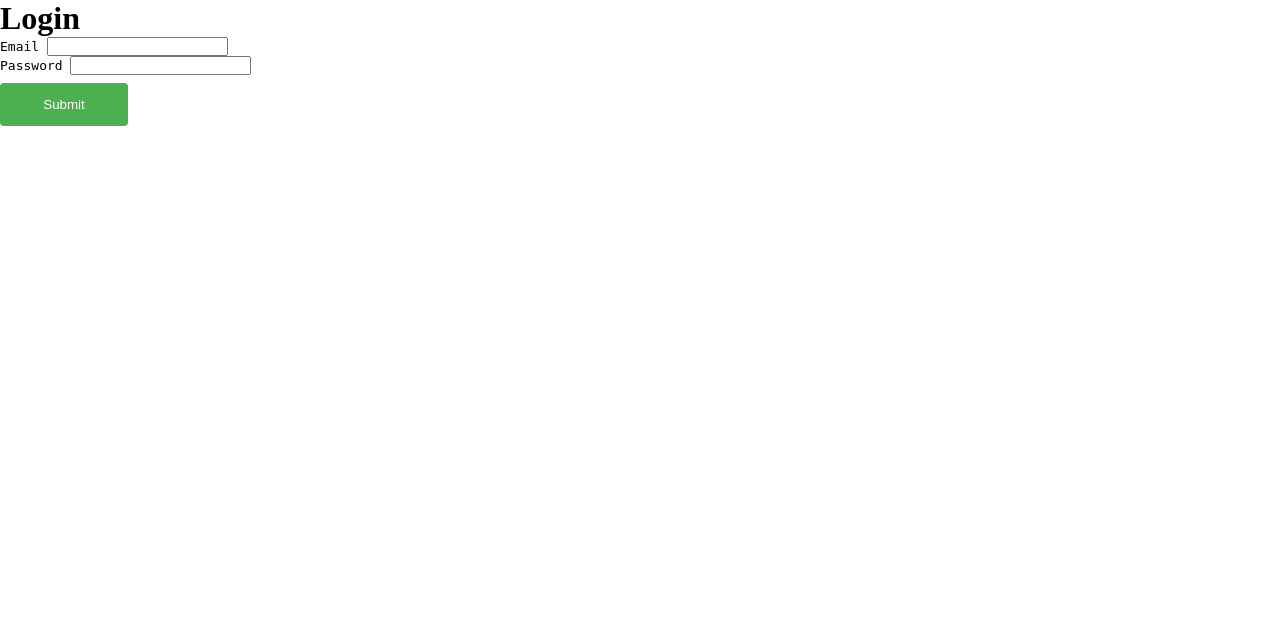
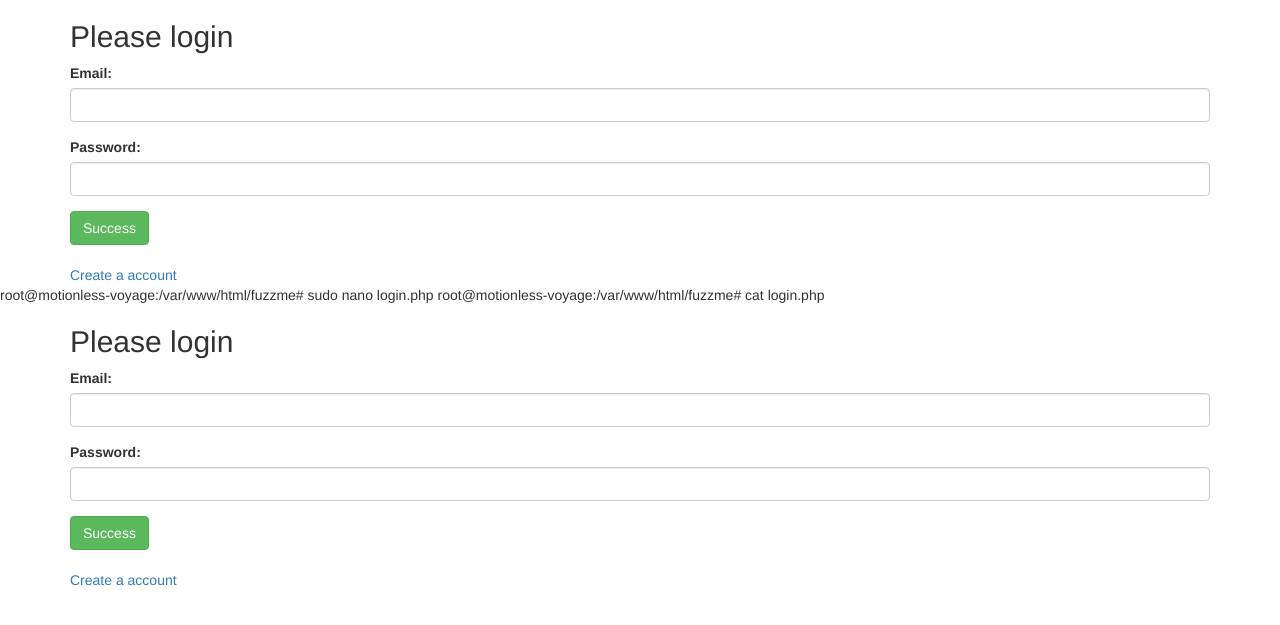
Before and after one commit to Reng-Deng-DenG/fuzzme, a PHP site: page /fuzzme/login.php in a window 1280 px wide. Shown: the top 625 px of the page. Run offline with PHP 8.4, Linux system fonts and the light colour scheme; data that the repository does not hold is empty.

Commit message:
Update login.php

```diff
--- a/login.php
+++ b/login.php
@@ -10,24 +10,35 @@ if(isset($_SESSION['email']) && isset($_SESSION['username']))
 
 ?>
 <!DOCTYPE html>
-<html>
+<html lang="en">
 <head>
-	<title>Login</title>
-	<meta charset="utf-8">
-	<link rel="stylesheet" type="text/css" href="css/body.css">
+  <title>Login</title>
+  <meta charset="utf-8">
+  <meta name="viewport" content="width=device-width, initial-scale=1">
+  <link rel="stylesheet" href="https://maxcdn.bootstrapcdn.com/bootstrap/3.4.1/css/bootstrap.min.css">
+  <script src="https://ajax.googleapis.com/ajax/libs/jquery/3.5.1/jquery.min.js"></script>
+  <script src="https://maxcdn.bootstrapcdn.com/bootstrap/3.4.1/js/bootstrap.min.js"></script>
 </head>
 <body>
 
-<h1> Login </h1>
+<div class="container">
+  <h2>Please login</h2>
+  <form action="<?php echo htmlspecialchars($_SERVER['PHP_SELF']); ?>" method='POST'>
+    <div class="form-group">
+      <label for="email">Email:</label>
+      <input type="email" class="form-control" id="email" name="email">
+    </div>
+    <div class="form-group">
+      <label for="password">Password:</label>
+      <input type="password" name="password" class="form-control" id="password">
+    </div>
+    <input type="submit" class="btn btn-success" name="submit" value="Success" >
+  </form>
+	<br><a href='register.php'>Create a account</a>
+</div>
 
-<div class='login'>
-	<form action='<?php echo htmlspecialchars($_SERVER['PHP_SELF']); ?>' method='POST'>
-		<label> Email </label>
-			<input type='email' name='email'><br>
-		<label> Password </label>
-			<input type='password' name='password'><br>
-			<input type='submit' name='submit'>
-	</form>
+</body>
+</html>
 
 <?php
 include('db/db.php');
@@ -80,3 +91,98 @@ if(isset($email) && !empty($email) && isset($password) && !empty($password) && i
 
 </body>
 </html>
+root@motionless-voyage:/var/www/html/fuzzme# sudo nano login.php
+root@motionless-voyage:/var/www/html/fuzzme# cat login.php
+<?php session_start();
+ini_set('display_errors', '1');
+include('config.php');
+
+if(isset($_SESSION['email']) && isset($_SESSION['username']))
+{
+	header('Location: '.$uri.'/index.php');
+	exit();
+}
+
+?>
+<!DOCTYPE html>
+<html lang="en">
+<head>
+  <title>Login</title>
+  <meta charset="utf-8">
+  <meta name="viewport" content="width=device-width, initial-scale=1">
+  <link rel="stylesheet" href="https://maxcdn.bootstrapcdn.com/bootstrap/3.4.1/css/bootstrap.min.css">
+  <script src="https://ajax.googleapis.com/ajax/libs/jquery/3.5.1/jquery.min.js"></script>
+  <script src="https://maxcdn.bootstrapcdn.com/bootstrap/3.4.1/js/bootstrap.min.js"></script>
+</head>
+<body>
+
+<div class="container">
+  <h2>Please login</h2>
+  <form action="<?php echo htmlspecialchars($_SERVER['PHP_SELF']); ?>" method='POST'>
+    <div class="form-group">
+      <label for="email">Email:</label>
+      <input type="email" class="form-control" id="email" name="email">
+    </div>
+    <div class="form-group">
+      <label for="password">Password:</label>
+      <input type="password" name="password" class="form-control" id="password">
+    </div>
+    <input type="submit" class="btn btn-success" name="submit" value="Success" >
+  </form>
+	<br><a href='register.php'>Create a account</a>
+</div>
+
+</body>
+</html>
+
+<?php
+include('db/db.php');
+
+
+$email = $_POST['email'];
+$password = $_POST['password'];
+$ip = $_SERVER['REMOTE_ADDR'];
+$submit = $_POST['submit'];
+
+if(isset($email) && !empty($email) && isset($password) && !empty($password) && isset($submit))
+{
+	$r = $db->prepare('SELECT * FROM users WHERE email = ?');
+	$r->execute([$email]);
+	$data = $r->fetch();
+
+	if($data == true)// Vérification de l'email
+	{
+		if(sha1($password) === $data['password'])
+		{
+			try
+			{
+				$r = $db->prepare("UPDATE `users` SET ip = '$ip' WHERE email = '$email'");
+			}
+			catch(PDOException $e)
+			{
+                echo 'Error "<i>'.$e->getMessage().'</i></br>';
+                exit();
+            }
+
+            $_SESSION['email'] = $data['email'];
+            $_SESSION['username'] = $data['username'];
+	    $_SESSION['token'] = $token = random_int(100000000, 10000000000000000) * 7 ;
+            header('Location: '.$uri.'/index.php');
+            exit();
+		}
+		else
+		{
+			echo '<br><i> Email or password incorect !</i>';
+		}
+	}
+	else
+	{
+		echo '<br><i> Email or password incorect !</i>';
+	}
+}
+
+?>
+</div>
+
+</body>
+</html>
```
